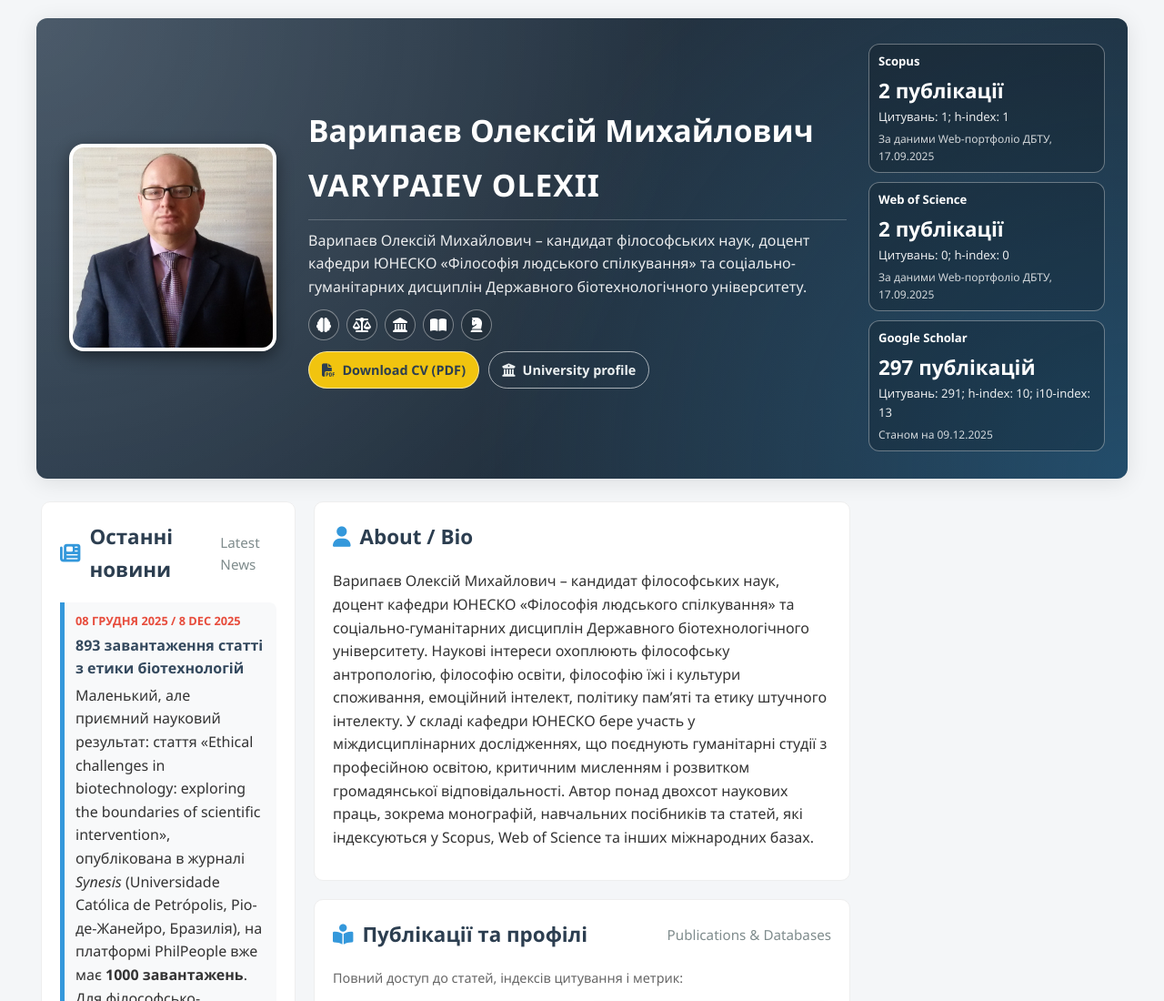
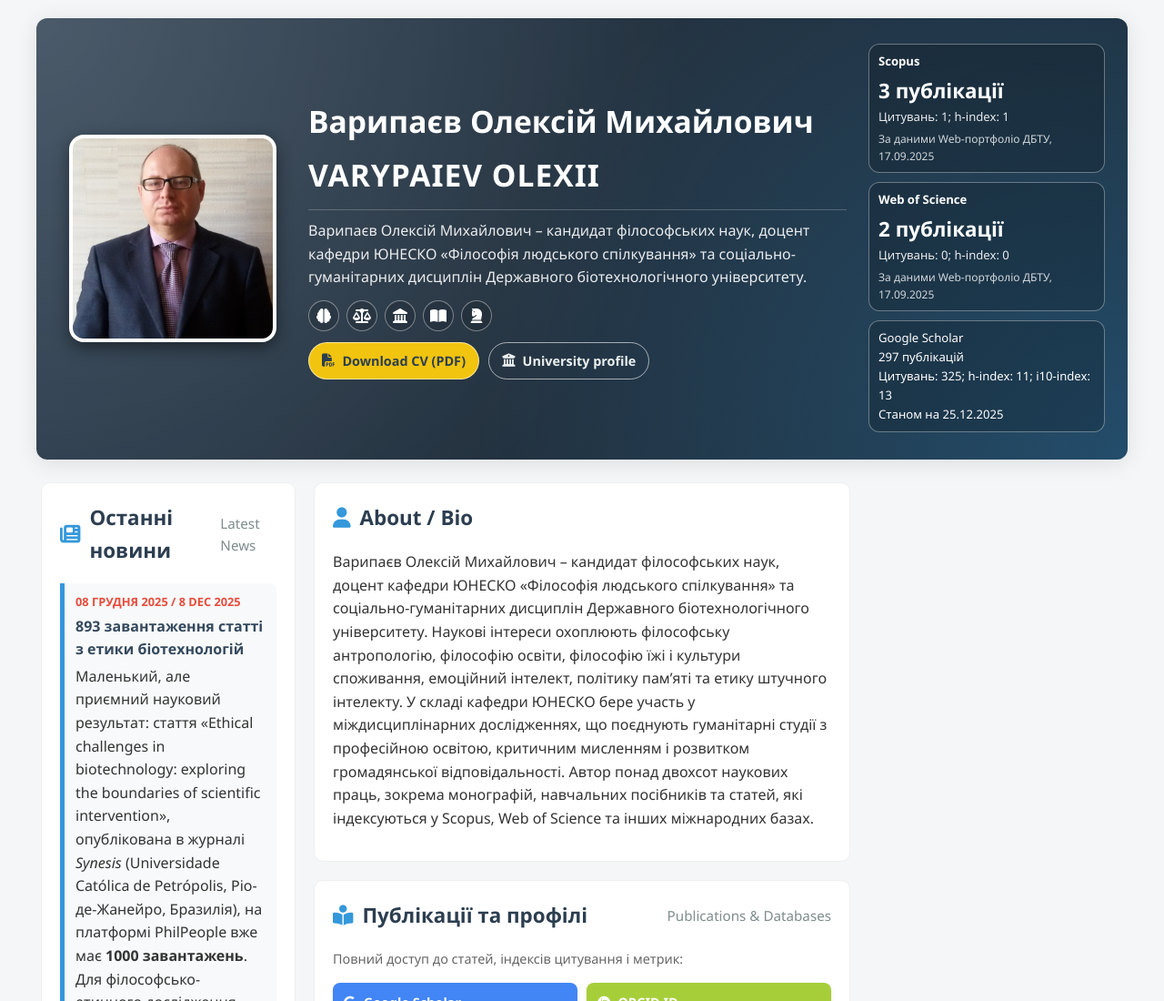
Before and after one commit to varypaev37-sketch/varypaev37-sketch.github.io, a plain HTML site: page index.html in a window 1280 px wide. Shown: the top 1100 px of the page at 91% size. Drawn offline with Linux system fonts and the light colour scheme.

Commit message:
Update index.html

```diff
--- a/index.html
+++ b/index.html
@@ -662,7 +662,7 @@
                 <div class="metrics-grid">
                     <div class="metric-card">
                         <div class="metric-name">Scopus</div>
-                        <div class="metric-main">2 публікації</div>
+                        <div class="metric-main">3 публікації</div>
                         <div class="metric-sub">Цитувань: 1; h-index: 1</div>
                         <div class="metric-extra">За даними Web-портфоліо ДБТУ, 17.09.2025</div>
                     </div>
@@ -673,10 +673,10 @@
                         <div class="metric-extra">За даними Web-портфоліо ДБТУ, 17.09.2025</div>
                     </div>
                    <div class="metric-card">
-    <div class="metric-name">Google Scholar</div>
-    <div class="metric-main">297 публікацій</div>
-    <div class="metric-sub">Цитувань: 291; h-index: 10; i10-index: 13</div>
-    <div class="metric-extra">Станом на 09.12.2025</div>
+    <div class="stat-title">Google Scholar</div>
+  <div class="stat-big">297 публікацій</div>
+  <div class="stat-small">Цитувань: 325; h-index: 11; i10-index: 13</div>
+  <div class="stat-date">Станом на 25.12.2025</div>
 </div>
                     </div>
                 </div>
```
